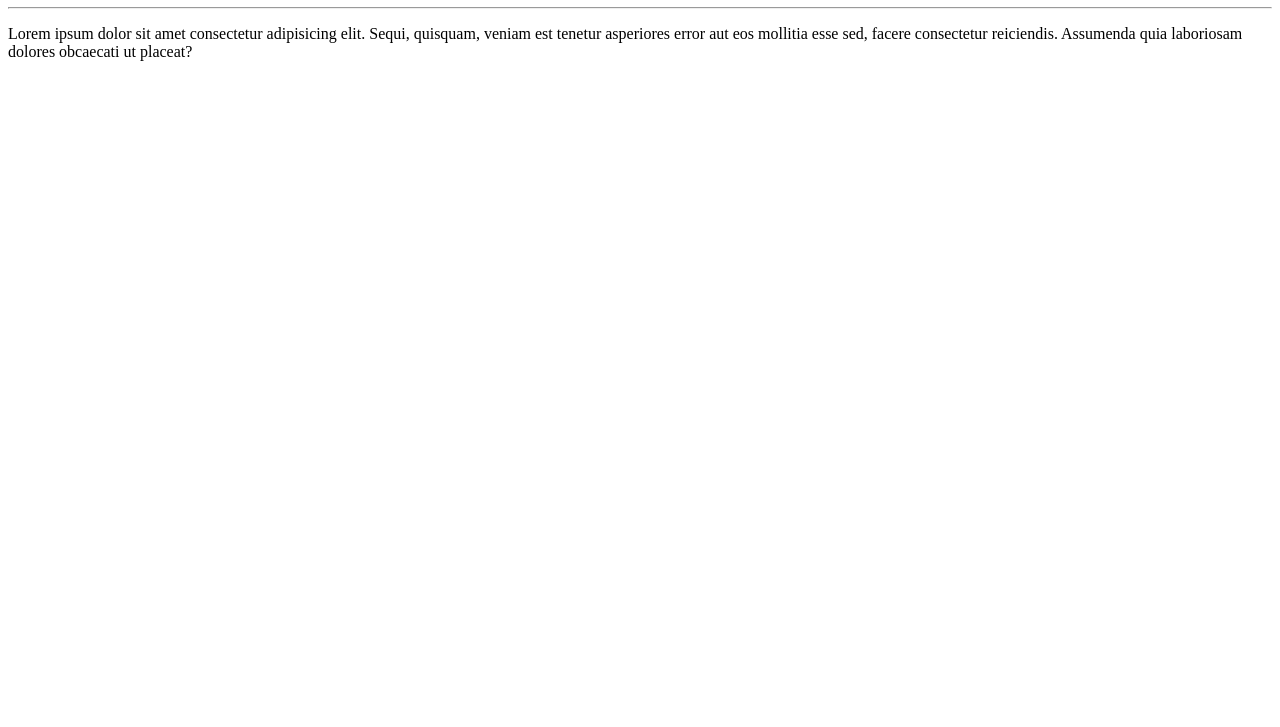
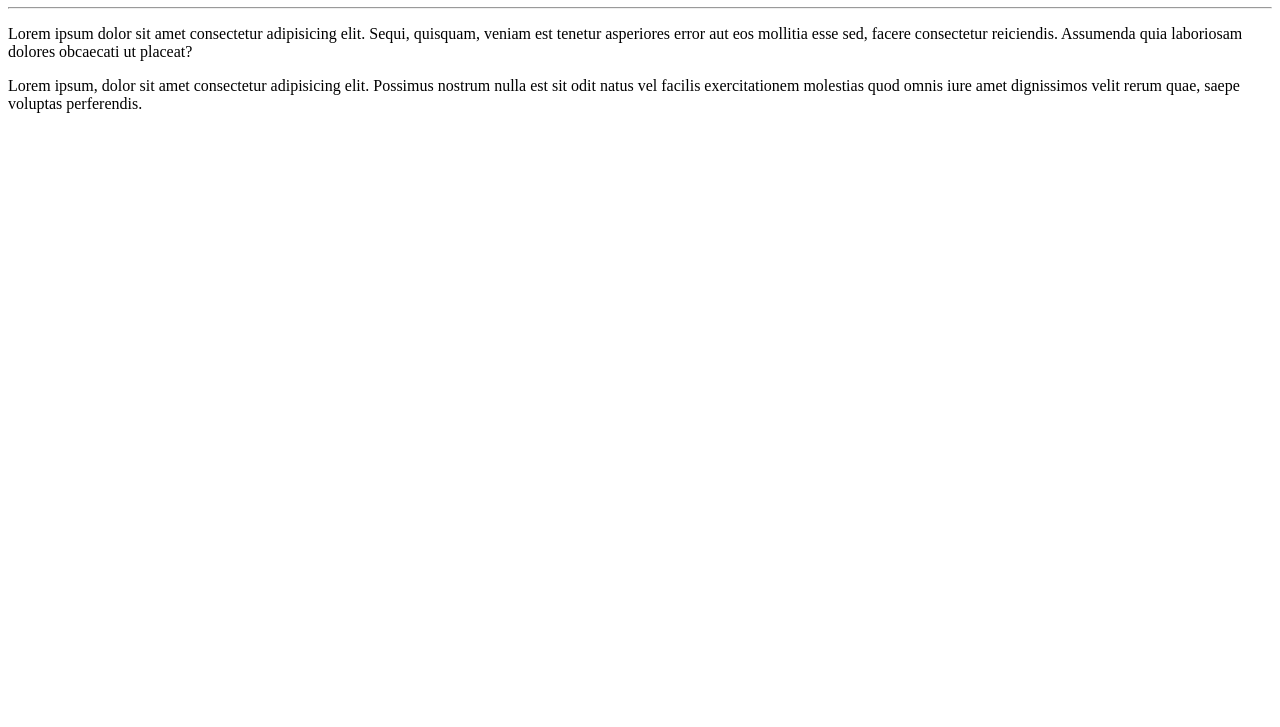
Before and after one commit to caioalex/Hi-World, a plain HTML site: page site-exemplo/index.html in a window 1280 px wide. Shown: the part 73-800 px from the top of the page. Drawn offline with Linux system fonts and the light colour scheme.

Commit message:
added a paragraph

```diff
--- a/site-exemplo/index.html
+++ b/site-exemplo/index.html
@@ -9,5 +9,6 @@
     <h1>Hello World</h1>
     <hr>
     <p>Lorem ipsum dolor sit amet consectetur adipisicing elit. Sequi, quisquam, veniam est tenetur asperiores error aut eos mollitia esse sed, facere consectetur reiciendis. Assumenda quia laboriosam dolores obcaecati ut placeat?</p>
+    <p>Lorem ipsum, dolor sit amet consectetur adipisicing elit. Possimus nostrum nulla est sit odit natus vel facilis exercitationem molestias quod omnis iure amet dignissimos velit rerum quae, saepe voluptas perferendis.</p>
 </body>
 </html>
```
